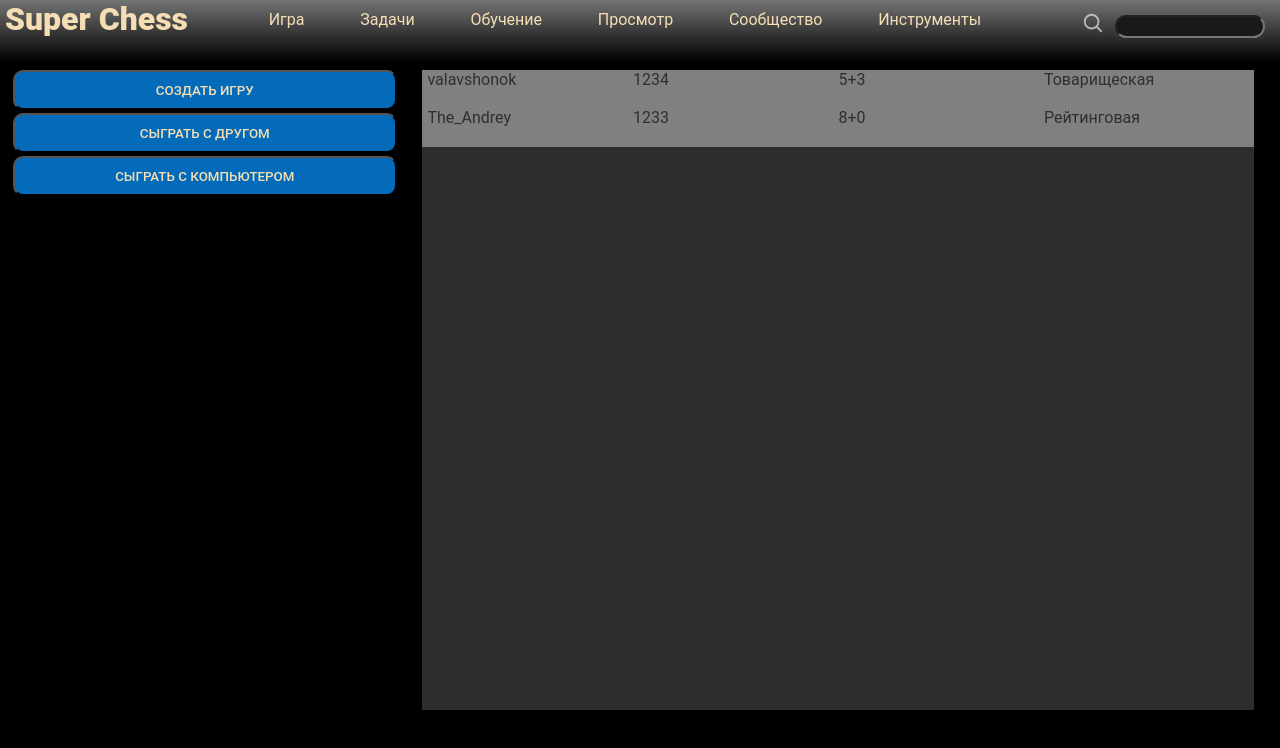
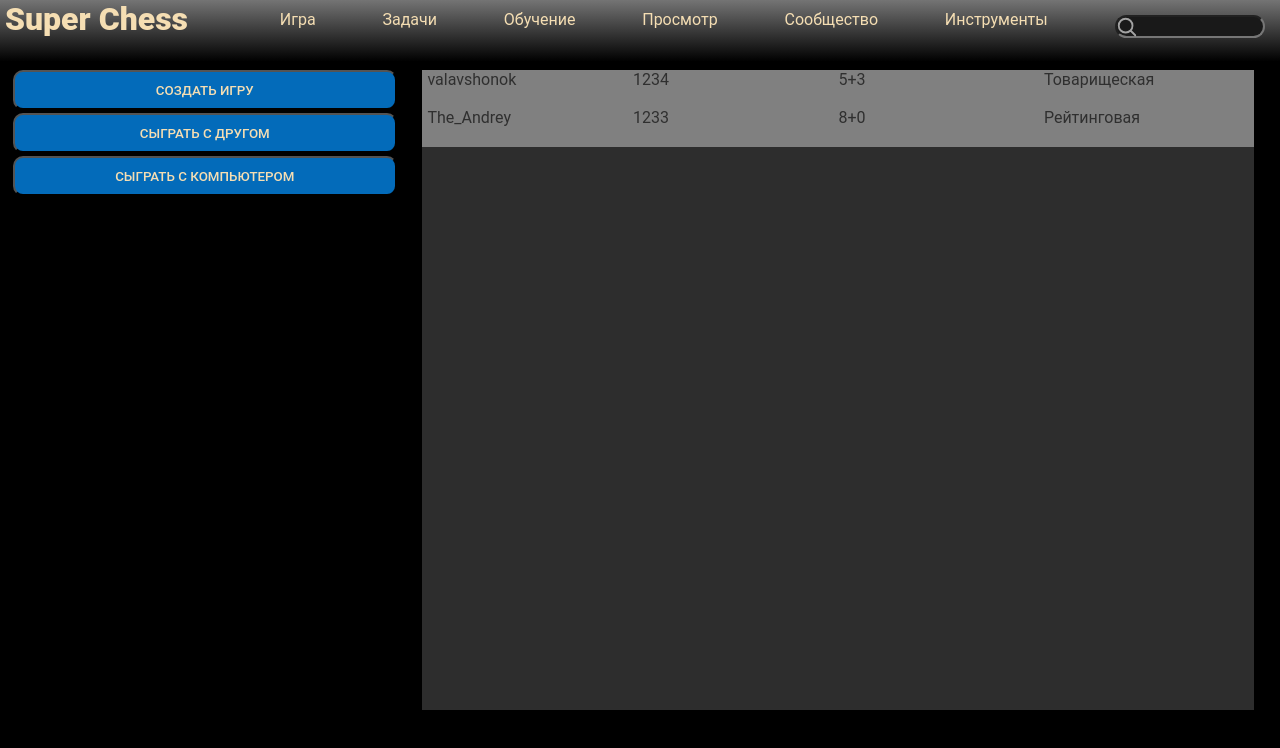
Before and after one commit to RomaTheKing/ChessProject, a React (Create React App) app in the folder frontend/: page /Home in a window 1280 px wide. Shown: the top 748 px of the page. Built offline with nearby package versions, Linux system fonts and the light colour scheme.

Commit message:
Fix seart icon

```diff
--- a/frontend/src/components/TopPanel/TopPanel.module.scss
+++ b/frontend/src/components/TopPanel/TopPanel.module.scss
@@ -45,7 +45,7 @@
   width: 150px;
   outline: none;
   text-align: start;
-  padding-left: 25px;
+  position: relative;
   color: $wheat;
   border-radius: 20px;
   border-width: 2px;
@@ -53,19 +53,31 @@
   margin-right: 1.2%;
   height: 23px;
   //   border-color: gray-light;
-  background-color: $gray;
-  &:focus {
-    background-color: $gray-light;
+  input {
+    position: absolute;
+    padding-left: 25px;
+    color: $wheat;
+    border-radius: 20px;
+    border-width: 2px;
+    height: 100%;
+    width: 100%;
+    outline: none;
+    text-align: start;
+    background-color: $gray;
+    &:focus {
+      background-color: $gray-light;
+    }
   }
 }
 
 .icon {
-  position: relative;
-  left: 45px;
-  top: 12px;
+  position: absolute;
+  top: 2.5%;
+  left: 1%;
   width: 22px;
   height: 22px;
   opacity: 0.6;
   -webkit-filter: invert(100%);
   filter: invert(100%);
+  // background-color: red;
 }
--- a/frontend/src/components/TopPanel/index.jsx
+++ b/frontend/src/components/TopPanel/index.jsx
@@ -33,6 +33,8 @@ function TopPanel() {
             <text>{v.name}</text>
           </div>
         ))}
+        <div className={styles.search}>
+          <input></input>
           <svg
             className={styles.icon}
             xmlns="http://www.w3.org/2000/svg"
@@ -49,7 +51,7 @@ function TopPanel() {
               strokeLinejoin="round"
             />
           </svg>
-        <input className={styles.search}></input>
+        </div>
       </div>
     </div>
   );
```
Lines whose indentation alone changed are shown as unchanged.
